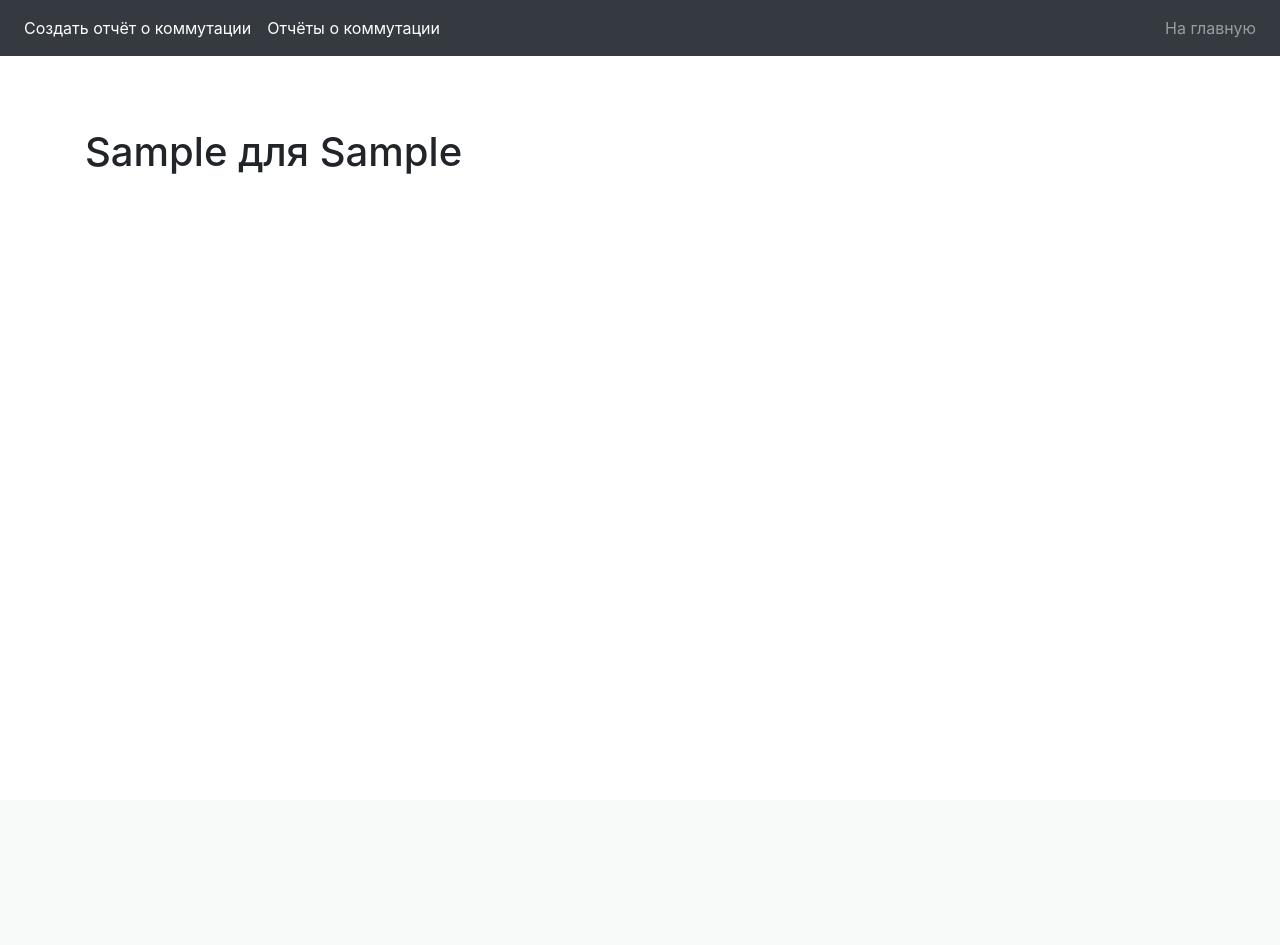
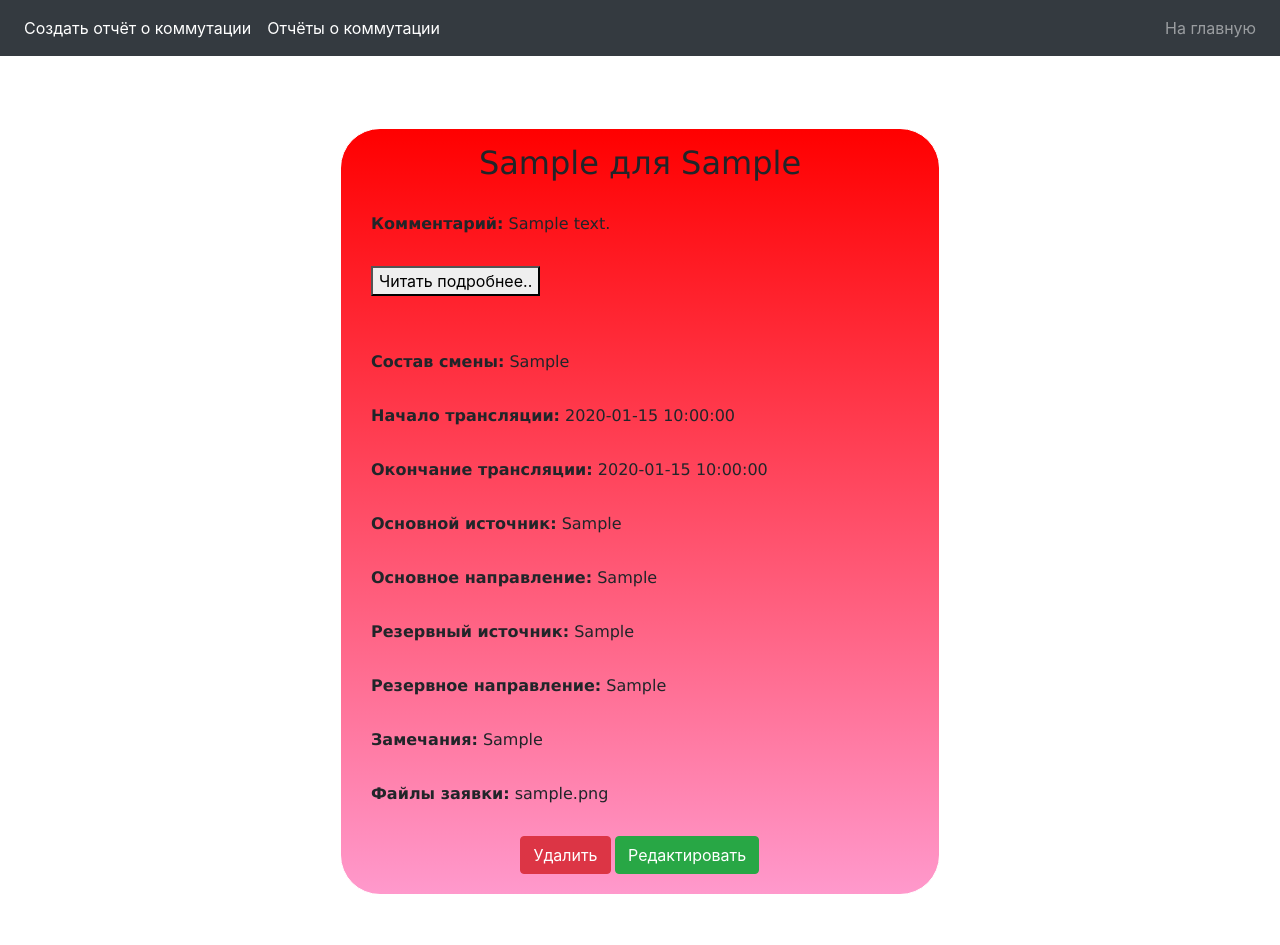
Before and after one commit to evgeniygroznykh/Engrepo, a Flask app: a page that uses switching_reports/templates/switching-report-details.html in a window 1280 px wide. Before the commit the page ends 174 px from the top, so only its background shows below. Run offline with Flask 2, Linux system fonts and the light colour scheme; tables that the repository leaves empty hold one stand-in row (values such as "Sample post"); some libraries are stand-ins or nearby versions.

Commit message:
Fixed positioning on switching report details page

```diff
--- a/static/css/custom/main.css
+++ b/static/css/custom/main.css
@@ -73,8 +73,9 @@
 }
 
 .report-desc-block #control-buttons {
+    margin-left: 30%;
     position: relative;
-    right: 35%;
+    width: fit-content;
 }
 
 div[id='Коммутация VAR'] {
--- a/switching_reports/templates/switching-report-details.html
+++ b/switching_reports/templates/switching-report-details.html
@@ -11,10 +11,7 @@
 
 {% block add_scripts %}
     <script>
-        $(document).ready(function(){
-            $("div.report-desc-block:contains('Без замечаний')").css("background", "linear-gradient(to bottom, #339933 0%, #99ff33 100%)");
-            $("div.report-desc-block:not(:contains('Без замечаний'))").css("background", "linear-gradient(to bottom, #ff0000 0%, #ff99cc 100%)");
-        });
+        $(document).ready(styleReportDescriptions)
     </script>
 {% endblock %}
 
@@ -29,8 +26,8 @@
 
 {%block body %}
 <div class="container mt-5">
-    <h1>{{switching_report.work_type}} для {{switching_report.customer}}</h1>
-    <div class="report-desc-block">
+    <div class="report-desc-block" style="display: block;">
+        <h2>{{switching_report.work_type}} для {{switching_report.customer}}</h2>
         <p id="desc"><b>Комментарий:</b> {{ switching_report.comment[:262] }}<span id="more">{{switching_report.comment[262:]}}</span></p>
         <button onclick="read()" id="more_link">Читать подробнее..</button>
         <br>
```
